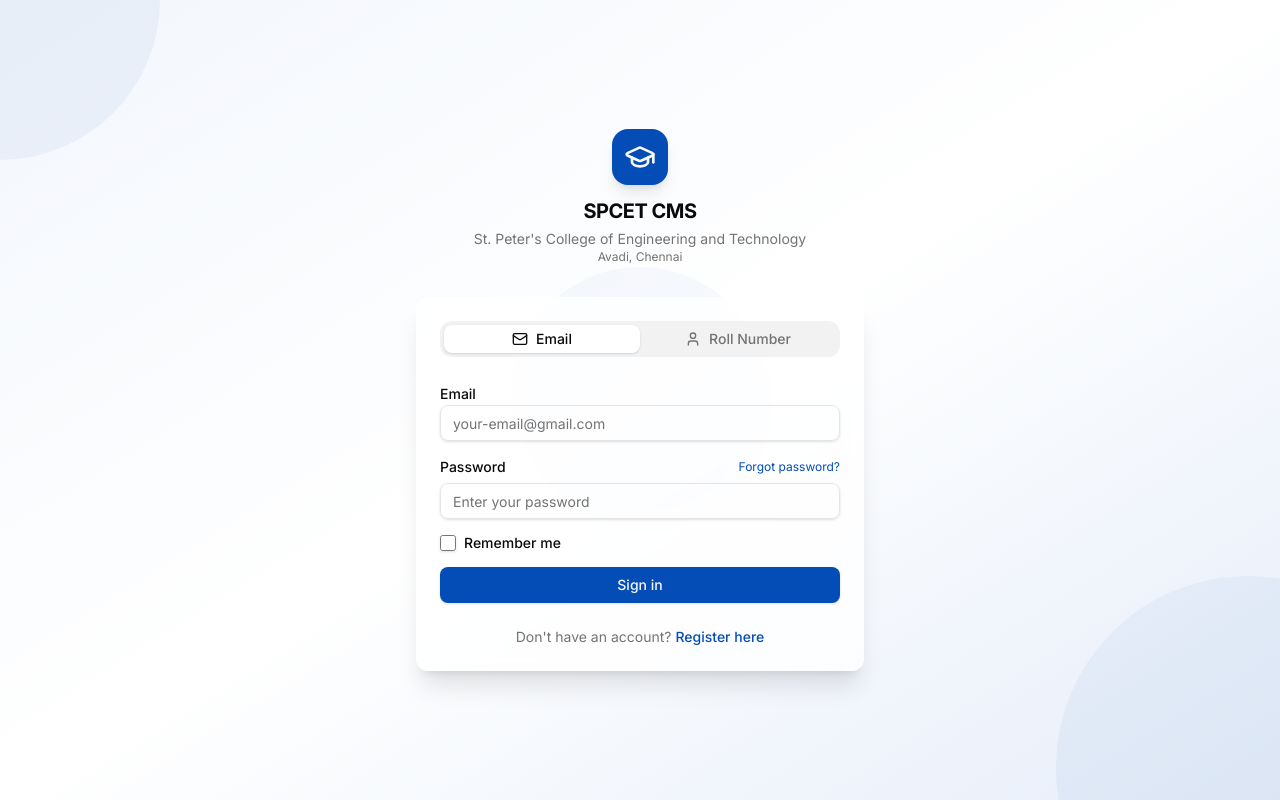
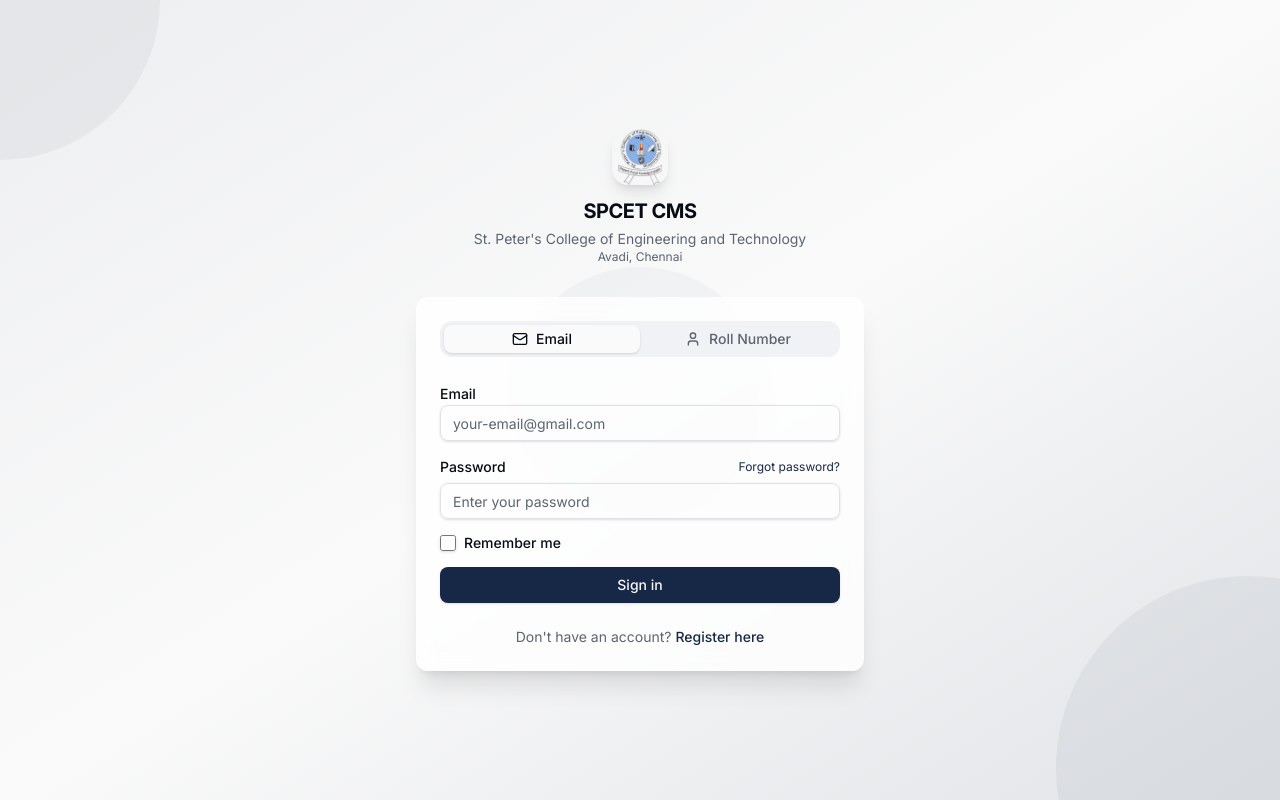
Before and after one commit to shreesaransairam19-lab/spcet-cms, a Next.js app: page /login in a window 1280 px wide. Built offline with nearby package versions, Linux system fonts and the light colour scheme.

Commit message:
Fix: dropdown menu, profile page, navy light mode, dark mode reverted, layout spacing

```diff
--- a/src/app/(auth)/layout.tsx
+++ b/src/app/(auth)/layout.tsx
@@ -1,5 +1,3 @@
-import { GraduationCap } from "lucide-react";
-
 export default function AuthLayout({
   children,
 }: {
@@ -15,9 +13,11 @@ export default function AuthLayout({
 
       <div className="relative z-10 w-full max-w-md">
         <div className="mb-8 flex flex-col items-center gap-3">
-          <div className="flex h-14 w-14 items-center justify-center rounded-2xl bg-primary text-primary-foreground shadow-lg">
-            <GraduationCap className="h-8 w-8" />
-          </div>
+          <img
+            src="/logo.png"
+            alt="SPCET Logo"
+            className="h-14 w-14 rounded-2xl object-contain shadow-lg"
+          />
           <div className="text-center">
             <h1 className="text-xl font-bold tracking-tight">SPCET CMS</h1>
             <p className="mt-1 text-sm text-muted-foreground">
--- a/src/app/(dashboard)/layout.tsx
+++ b/src/app/(dashboard)/layout.tsx
@@ -64,7 +64,7 @@ export default function DashboardLayout({
           onMenuToggle={() => setSidebarOpen(true)}
         />
 
-        <main className="flex-1 overflow-y-auto p-4 sm:p-6">
+        <main className="flex-1 overflow-y-auto bg-muted/30 p-4 sm:p-6 lg:p-8">
           {children}
         </main>
       </div>
--- /dev/null
+++ b/src/app/(dashboard)/profile/page.tsx
@@ -0,0 +1,105 @@
+"use client";
+
+import * as React from "react";
+import { useRouter } from "next/navigation";
+import { Mail, ShieldCheck, User as UserIcon, ArrowLeft } from "lucide-react";
+import { Card, CardContent, CardHeader, CardTitle, CardDescription } from "@/components/ui/card";
+import { Avatar } from "@/components/ui/avatar";
+import { Badge } from "@/components/ui/badge";
+import { Button } from "@/components/ui/button";
+import { Separator } from "@/components/ui/separator";
+import { useAuth } from "@/hooks/use-auth";
+import { cn } from "@/lib/utils";
+
+export default function ProfilePage() {
+  const { user, fullName, role, isLoading } = useAuth();
+  const router = useRouter();
+
+  if (isLoading) {
+    return (
+      <div className="flex h-full items-center justify-center">
+        <div className="h-8 w-8 animate-spin rounded-full border-4 border-primary border-t-transparent" />
+      </div>
+    );
+  }
+
+  if (!user) {
+    return (
+      <div className="flex h-full items-center justify-center">
+        <p className="text-sm text-muted-foreground">Unable to load your profile.</p>
+      </div>
+    );
+  }
+
+  const name = fullName || user.email?.split("@")[0] || "User";
+  const email = user.email || "—";
+  const roleDisplay = (role || "student").replace(/_/g, " ");
+
+  const infoRows = [
+    { label: "Full Name", value: name, icon: UserIcon },
+    { label: "Email", value: email, icon: Mail },
+    { label: "Role", value: roleDisplay, icon: ShieldCheck },
+  ];
+
+  return (
+    <div className="mx-auto max-w-3xl space-y-6 p-6">
+      <div className="flex items-center gap-4">
+        <Button variant="ghost" size="icon" onClick={() => router.back()}>
+          <ArrowLeft className="h-4 w-4" />
+        </Button>
+        <div>
+          <h1 className="text-2xl font-bold tracking-tight">Profile</h1>
+          <p className="text-sm text-muted-foreground">View your account details</p>
+        </div>
+      </div>
+
+      <Card className="overflow-hidden">
+        <div className="h-24 bg-primary" />
+        <CardContent className="-mt-10 pb-8">
+          <div className="flex flex-col items-start gap-4 sm:flex-row sm:items-end">
+            <Avatar
+              fallback={name}
+              size="xl"
+              className="h-20 w-20 border-4 border-card shadow-md"
+            />
+            <div className="flex flex-col gap-1 sm:pb-1">
+              <h2 className="text-xl font-semibold tracking-tight">{name}</h2>
+              <p className="text-sm text-muted-foreground">{email}</p>
+              <Badge variant={role === "admin" ? "default" : "secondary"} className="w-fit capitalize">
+                {roleDisplay}
+              </Badge>
+            </div>
+          </div>
+        </CardContent>
+      </Card>
+
+      <Card>
+        <CardHeader>
+          <CardTitle className="text-base">My Account</CardTitle>
+          <CardDescription>Basic information about your account</CardDescription>
+        </CardHeader>
+        <CardContent>
+          <div className="divide-y">
+            {infoRows.map(({ label, value, icon: Icon }) => (
+              <div key={label} className="flex items-center gap-4 py-4 first:pt-0 last:pb-0">
+                <div className="flex h-9 w-9 shrink-0 items-center justify-center rounded-full bg-primary/10 text-primary">
+                  <Icon className="h-4 w-4" />
+                </div>
+                <div className="min-w-0">
+                  <p className="text-xs font-medium uppercase tracking-wide text-muted-foreground">{label}</p>
+                  <p className={cn("truncate text-sm font-medium capitalize", label === "Email" && "normal-case")}>
+                    {value}
+                  </p>
+                </div>
+              </div>
+            ))}
+          </div>
+          <Separator className="my-4" />
+          <p className="text-xs text-muted-foreground">
+            To update any of these details, please contact the system administrator.
+          </p>
+        </CardContent>
+      </Card>
+    </div>
+  );
+}
--- a/src/app/globals.css
+++ b/src/app/globals.css
@@ -3,30 +3,33 @@
 @theme {
   --font-sans: var(--font-inter), ui-sans-serif, system-ui, sans-serif,
     "Apple Color Emoji", "Segoe UI Emoji", "Segoe UI Symbol", "Noto Color Emoji";
-  --color-background: oklch(1 0 0);
-  --color-foreground: oklch(0.145 0 0);
+  --color-background: oklch(0.985 0 0);
+  --color-foreground: oklch(0.15 0.02 260);
   --color-card: oklch(1 0 0);
-  --color-card-foreground: oklch(0.145 0 0);
+  --color-card-foreground: oklch(0.15 0.02 260);
   --color-popover: oklch(1 0 0);
-  --color-popover-foreground: oklch(0.145 0 0);
-  --color-primary: oklch(0.45 0.18 260);
+  --color-popover-foreground: oklch(0.15 0.02 260);
+  --color-primary: oklch(0.28 0.06 260);
   --color-primary-foreground: oklch(0.98 0 0);
-  --color-secondary: oklch(0.96 0 0);
-  --color-secondary-foreground: oklch(0.205 0 0);
-  --color-muted: oklch(0.96 0 0);
-  --color-muted-foreground: oklch(0.556 0 0);
-  --color-accent: oklch(0.96 0 0);
-  --color-accent-foreground: oklch(0.205 0 0);
-  --color-destructive: oklch(0.577 0.245 27);
+  --color-secondary: oklch(0.96 0.008 260);
+  --color-secondary-foreground: oklch(0.22 0.04 260);
+  --color-muted: oklch(0.96 0.005 260);
+  --color-muted-foreground: oklch(0.50 0.02 260);
+  --color-accent: oklch(0.95 0.01 260);
+  --color-accent-foreground: oklch(0.22 0.04 260);
+  --color-destructive: oklch(0.55 0.22 25);
   --color-destructive-foreground: oklch(1 0 0);
-  --color-border: oklch(0.922 0 0);
-  --color-input: oklch(0.922 0 0);
-  --color-ring: oklch(0.708 0 0);
-  --color-chart-1: oklch(0.45 0.18 260);
-  --color-chart-2: oklch(0.6 0.15 160);
-  --color-chart-3: oklch(0.55 0.2 40);
-  --color-chart-4: oklch(0.65 0.18 300);
-  --color-chart-5: oklch(0.5 0.15 80);
+  --color-border: oklch(0.91 0.005 260);
+  --color-input: oklch(0.91 0.005 260);
+  --color-ring: oklch(0.28 0.06 260);
+  --color-sidebar: oklch(0.18 0.06 260);
+  --color-sidebar-foreground: oklch(0.96 0.005 260);
+  --color-sidebar-border: oklch(0.25 0.05 260);
+  --color-chart-1: oklch(0.28 0.06 260);
+  --color-chart-2: oklch(0.55 0.15 160);
+  --color-chart-3: oklch(0.60 0.15 45);
+  --color-chart-4: oklch(0.55 0.12 290);
+  --color-chart-5: oklch(0.55 0.12 80);
   --radius-lg: 0.75rem;
   --radius-md: 0.5rem;
   --radius-sm: 0.25rem;
@@ -52,6 +55,9 @@
   --color-border: oklch(0.372 0 0);
   --color-input: oklch(0.372 0 0);
   --color-ring: oklch(0.556 0 0);
+  --color-sidebar: oklch(0.16 0 0);
+  --color-sidebar-foreground: oklch(0.985 0 0);
+  --color-sidebar-border: oklch(0.3 0 0);
   --color-chart-1: oklch(0.65 0.18 260);
   --color-chart-2: oklch(0.7 0.15 160);
   --color-chart-3: oklch(0.65 0.2 40);
--- a/src/app/layout.tsx
+++ b/src/app/layout.tsx
@@ -16,7 +16,7 @@ export const metadata: Metadata = {
   description:
     "College Management System for St. Peter's College of Engineering and Technology, Avadi, Chennai",
   icons: {
-    icon: "/favicon.svg",
+    icon: "/favicon.png",
   },
   keywords: [
     "SPCET",
--- a/src/components/layout/header.tsx
+++ b/src/components/layout/header.tsx
@@ -132,7 +132,7 @@ function Header({ user, notificationCount = 0, onMenuToggle }: HeaderProps) {
             <DropdownMenuSeparator />
             <DropdownMenuItem
               className="flex items-center gap-2"
-              onClick={() => router.push("/profile")}
+              onClick={() => router.push(user.role === "student" ? "/student/profile" : "/profile")}
             >
               <User className="h-4 w-4" />
               Profile
--- a/src/components/layout/sidebar.tsx
+++ b/src/components/layout/sidebar.tsx
@@ -183,8 +183,8 @@ function SidebarContent({
   return (
     <div className="flex h-full flex-col">
       <div className="flex items-center gap-2 px-4 py-5">
-        <div className="flex h-9 w-9 items-center justify-center rounded-lg bg-primary text-primary-foreground">
-          <GraduationCapIcon className="h-5 w-5" />
+        <div className="flex h-9 w-9 items-center justify-center rounded-lg bg-white overflow-hidden">
+          <img src="/logo.png" alt="SPCET" className="h-8 w-8 object-contain" />
         </div>
         <div className="flex flex-col">
           <span className="text-sm font-semibold leading-tight">SPCET</span>
@@ -276,7 +276,7 @@ function SidebarContent({
 function Sidebar({ user, open, onOpenChange, notificationCount }: SidebarProps) {
   return (
     <>
-      <aside className="hidden h-screen w-64 border-r bg-card lg:block">
+      <aside className="hidden h-screen w-64 border-r bg-sidebar text-sidebar-foreground lg:block">
         <SidebarContent
           user={user}
           notificationCount={notificationCount}
--- a/src/components/ui/dropdown-menu.tsx
+++ b/src/components/ui/dropdown-menu.tsx
@@ -30,33 +30,43 @@ const DropdownMenuContext = React.createContext<{
   open: boolean;
   setOpen: React.Dispatch<React.SetStateAction<boolean>>;
   triggerRef: React.RefObject<HTMLButtonElement | null>;
+  contentRef: React.RefObject<HTMLDivElement | null>;
 }>({
   open: false,
   setOpen: () => {},
   triggerRef: { current: null },
+  contentRef: { current: null },
 });
 
 function DropdownMenu({ children }: DropdownMenuProps) {
   const [open, setOpen] = React.useState(false);
   const triggerRef = React.useRef<HTMLButtonElement>(null);
+  const contentRef = React.useRef<HTMLDivElement>(null);
 
   React.useEffect(() => {
+    if (!open) return;
     const handleClickOutside = (e: MouseEvent) => {
+      const target = e.target as Node;
       if (
-        triggerRef.current &&
-        !triggerRef.current.contains(e.target as Node)
+        triggerRef.current && !triggerRef.current.contains(target) &&
+        contentRef.current && !contentRef.current.contains(target)
       ) {
         setOpen(false);
       }
     };
-    if (open) {
-      document.addEventListener("mousedown", handleClickOutside);
-    }
-    return () => document.removeEventListener("mousedown", handleClickOutside);
+    const handleEscape = (e: KeyboardEvent) => {
+      if (e.key === "Escape") setOpen(false);
+    };
+    document.addEventListener("mousedown", handleClickOutside);
+    document.addEventListener("keydown", handleEscape);
+    return () => {
+      document.removeEventListener("mousedown", handleClickOutside);
+      document.removeEventListener("keydown", handleEscape);
+    };
   }, [open]);
 
   return (
-    <DropdownMenuContext.Provider value={{ open, setOpen, triggerRef }}>
+    <DropdownMenuContext.Provider value={{ open, setOpen, triggerRef, contentRef }}>
       <div className="relative inline-block text-left">{children}</div>
     </DropdownMenuContext.Provider>
   );
@@ -67,7 +77,6 @@ const DropdownMenuTrigger = React.forwardRef<
   DropdownMenuTriggerProps
 >(({ className, children, ...props }, ref) => {
   const { setOpen, open, triggerRef } = React.useContext(DropdownMenuContext);
-
   const mergedRef = React.useCallback(
     (node: HTMLButtonElement | null) => {
       (triggerRef as React.MutableRefObject<HTMLButtonElement | null>).current = node;
@@ -76,10 +85,10 @@ const DropdownMenuTrigger = React.forwardRef<
     },
     [ref, triggerRef]
   );
-
   return (
     <button
       ref={mergedRef}
+      type="button"
       className={cn("outline-none", className)}
       onClick={() => setOpen(!open)}
       aria-expanded={open}
@@ -95,19 +104,20 @@ const DropdownMenuContent = React.forwardRef<
   HTMLDivElement,
   DropdownMenuContentProps
 >(({ className, align = "center", children, ...props }, ref) => {
-  const { open } = React.useContext(DropdownMenuContext);
-
+  const { open, contentRef } = React.useContext(DropdownMenuContext);
   if (!open) return null;
-
   const alignClass = {
     start: "left-0",
     center: "left-1/2 -translate-x-1/2",
     end: "right-0",
   }[align];
-
   return (
     <div
-      ref={ref}
+      ref={(node) => {
+        (contentRef as React.MutableRefObject<HTMLDivElement | null>).current = node;
+        if (typeof ref === "function") ref(node);
+        else if (ref) (ref as React.MutableRefObject<HTMLDivElement | null>).current = node;
+      }}
       className={cn(
         "absolute z-50 mt-2 min-w-[8rem] overflow-hidden rounded-md border bg-popover p-1 text-popover-foreground shadow-md",
         alignClass,
```
Also changed, not shown: src/app/api/auth/register/route.ts (+24 -10 lines), public/favicon.png (added), public/logo.png (added).
